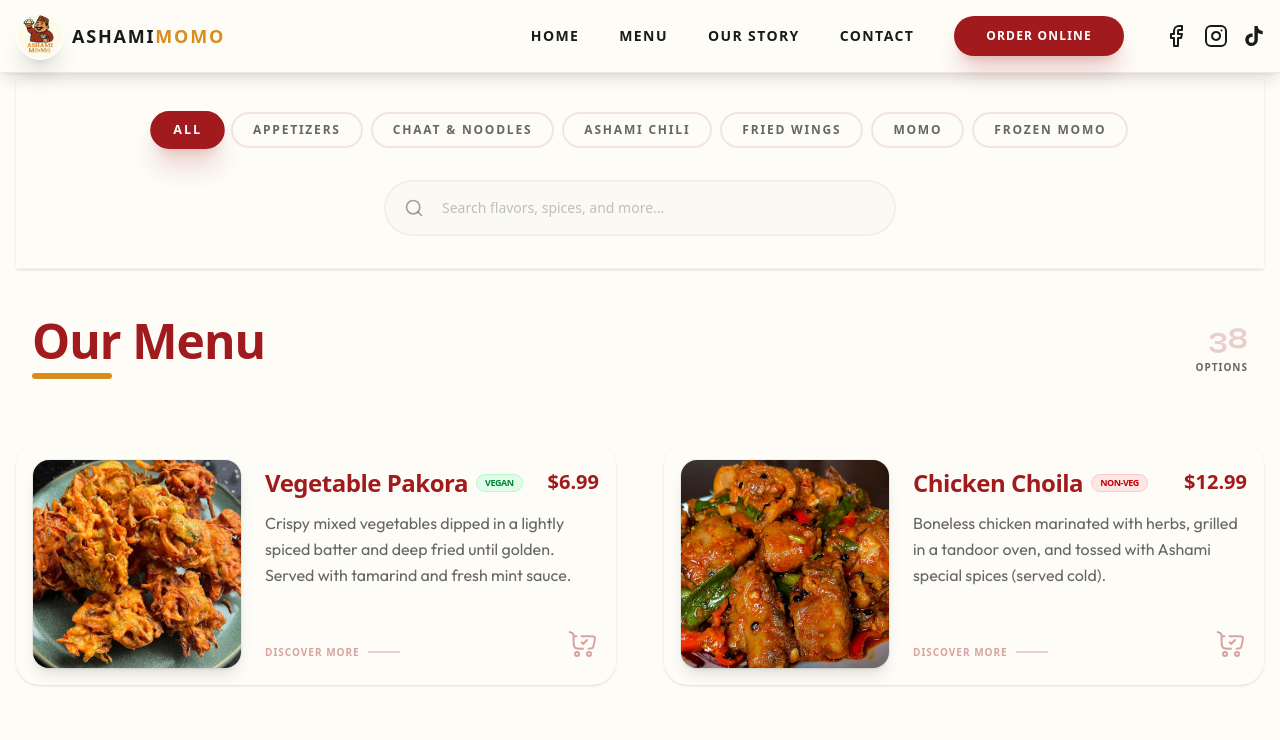
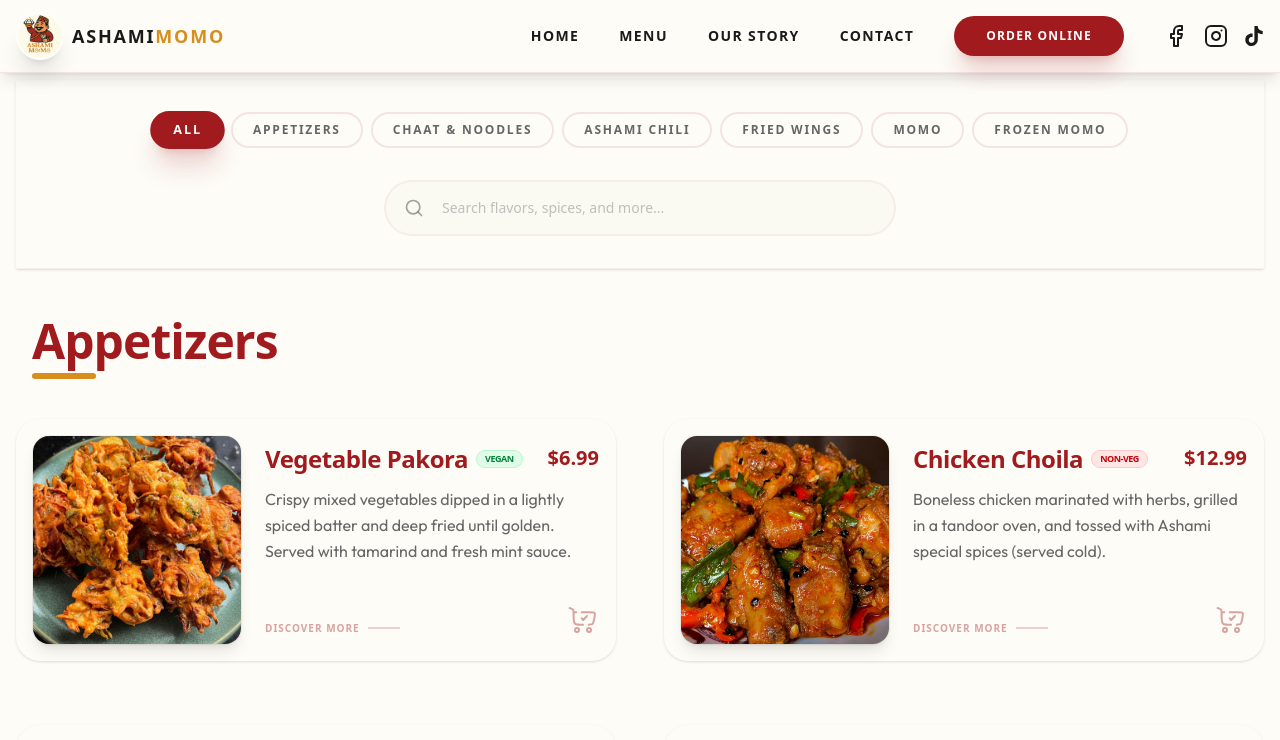
Before and after one commit to ashamimomo/asamimomo-web, a Next.js app: page /menu in a window 1280 px wide. Shown: the top 740 px of the page. Built offline with nearby package versions, Linux system fonts and the light colour scheme; grey boxes are pictures that could not be loaded; a web font is replaced by a local one.

Commit message:
feat: add category saparation for all category menu in menu page.

```diff
--- a/components/menu/MenuSection.tsx
+++ b/components/menu/MenuSection.tsx
@@ -65,6 +65,105 @@
     opacity: 0,
   }),
 };
+
+function MenuItemCard({
+  item,
+  index,
+  onClick,
+}: {
+  item: MenuItem;
+  index: number;
+  onClick: () => void;
+}) {
+  return (
+    <motion.div
+      initial={{ opacity: 0, y: 30 }}
+      whileInView={{ opacity: 1, y: 0 }}
+      viewport={{ once: true, margin: "-100px" }}
+      transition={{ duration: 0.6, delay: (index % 2) * 0.1 }}
+      className="group relative flex flex-col sm:flex-row gap-6 p-4 rounded-3xl hover:bg-muted/30 transition-all duration-500 cursor-pointer border border-transparent hover:border-primary/10 shadow-sm hover:shadow-xl hover:shadow-primary/5"
+      onClick={onClick}
+    >
+      {/* Image Section - Elegant Proportions */}
+      <div className="w-full sm:w-44 lg:w-52 aspect-square shrink-0 bg-muted relative overflow-hidden rounded-2xl shadow-lg ring-1 ring-black/5 transform transition-transform duration-700 group-hover:scale-[1.02]">
+        {item.image ? (
+          <Image
+            src={item.image}
+            alt={item.name}
+            fill
+            className="object-cover group-hover:scale-110 transition-transform duration-1000 ease-out"
+          />
+        ) : (
+          <div className="w-full h-full flex items-center justify-center bg-primary/5">
+            <span className="text-primary/20 font-black text-5xl uppercase select-none">
+              {item.name[0]}
+            </span>
+          </div>
+        )}
+        {/* Category Badge on Image */}
+        <div className="absolute bottom-3 left-3 flex gap-1.5">
+          {item.popular && (
+            <span className="bg-secondary/90 backdrop-blur-md text-white text-[8px] font-black uppercase px-2 py-0.5 rounded shadow-sm">
+              Popular
+            </span>
+          )}
+        </div>
+      </div>
+
+      {/* Content Section - Sophisticated Typography */}
+      <div className="flex-grow flex flex-col justify-between py-2">
+        <div className="space-y-3">
+          <div className="flex justify-between items-start gap-4">
+            <h3 className="text-xl md:text-2xl font-heading font-black text-foreground group-hover:text-primary transition-colors flex flex-wrap items-center gap-2 leading-tight">
+              {item.name}
+              {item.isVegan && (
+                <span className="text-[9px] uppercase font-black text-green-700 bg-green-100/80 px-2 py-0.5 rounded-full border border-green-200">
+                  Vegan
+                </span>
+              )}
+              {item.isVegetarian && !item.isVegan && (
+                <span className="text-[9px] uppercase font-black text-green-700 bg-green-100/80 px-2 py-0.5 rounded-full border border-green-200">
+                  Veg
+                </span>
+              )}
+              {!item.isVegan && !item.isVegetarian && (
+                <span className="text-[9px] uppercase font-black text-red-700 bg-red-100/80 px-2 py-0.5 rounded-full border border-red-200">
+                  Non-Veg
+                </span>
+              )}
+              {item.isSpicy && (
+                <span className="text-[9px] uppercase font-black text-red-700 bg-red-100/80 px-2 py-0.5 rounded-full border border-red-200">
+                  Spicy
+                </span>
+              )}
+            </h3>
+            <span className="text-xl font-black text-primary shrink-0 leading-none pt-1">
+              ${item.price}
+            </span>
+          </div>
+
+          <p className="text-muted-foreground text-base leading-relaxed font-sans line-clamp-3 group-hover:text-foreground transition-colors">
+            {item.description}
+          </p>
+        </div>
+
+        <div className="mt-6 flex items-end justify-between gap-4">
+          <div className="flex items-center gap-2 group/btn">
+            <span className="text-[10px] font-black uppercase tracking-widest text-primary/40 group-hover:text-primary transition-colors">
+              Discover More
+            </span>
+            <div className="w-8 h-[2px] bg-primary/20 group-hover:w-16 group-hover:bg-primary transition-all duration-500" />
+          </div>
+          <Link href="/contact">
+            <div className="w-8 h-8 hover:w-8.5 hover:h-8.5 text-primary/40 hover:text-red-700 transition-all duration-100">
+              <OrderIcon />
+            </div>
+          </Link>
+        </div>
+      </div>
+    </motion.div>
+  );
+}
 
 export default function MenuSection() {
   const [[categoryPage, direction], setCategoryPage] = useState([0, 0]);
@@ -232,10 +331,11 @@
 
         {/* Creative Menu Grid - 2 Column for Laptop */}
         <div className="max-w-7xl mx-auto">
+          {activeCategory !== "All" && (
             <div className="flex items-end justify-between mb-16 px-4">
               <div className="space-y-2">
                 <h2 className="block text-4xl md:text-5xl font-heading font-black text-primary tracking-tight">
-                {activeCategory === "All" ? "Our Menu" : activeCategory}
+                  {activeCategory}
                 </h2>
                 <div className="h-1.5 w-20 bg-secondary rounded-full" />
               </div>
@@ -248,101 +348,56 @@
                 </span>
               </div>
             </div>
+          )}
 
+          {activeCategory === "All" ? (
+            <div className="space-y-24">
+              {MENU_CATEGORIES.map((category) => {
+                const categoryItems = filteredItems.filter(
+                  (item) => item.category === category
+                );
+                if (categoryItems.length === 0) return null;
+
+                return (
+                  <div key={category} className="space-y-10">
+                    <div className="space-y-2 px-4">
+                      <h2 className="block text-4xl md:text-5xl font-heading font-black text-primary tracking-tight">
+                        {category}
+                      </h2>
+                      <div className="h-1.5 w-16 bg-secondary rounded-full" />
+                    </div>
                     <div className="grid grid-cols-1 lg:grid-cols-2 gap-x-12 gap-y-16">
-            {filteredItems.map((item, index) => (
-              <motion.div
+                      {categoryItems.map((item, index) => (
+                        <MenuItemCard
                           key={item.id}
-                initial={{ opacity: 0, y: 30 }}
-                whileInView={{ opacity: 1, y: 0 }}
-                viewport={{ once: true, margin: "-100px" }}
-                transition={{ duration: 0.6, delay: (index % 2) * 0.1 }}
-                className="group relative flex flex-col sm:flex-row gap-6 p-4 rounded-3xl hover:bg-muted/30 transition-all duration-500 cursor-pointer border border-transparent hover:border-primary/10 shadow-sm hover:shadow-xl hover:shadow-primary/5"
+                          item={item}
+                          index={index}
                           onClick={() => {
                             setSelectedItem(item);
                             setIsModalOpen(true);
                           }}
-              >
-                {/* Image Section - Elegant Proportions */}
-                <div className="w-full sm:w-44 lg:w-52 aspect-square shrink-0 bg-muted relative overflow-hidden rounded-2xl shadow-lg ring-1 ring-black/5 transform transition-transform duration-700 group-hover:scale-[1.02]">
-                  {item.image ? (
-                    <Image
-                      src={item.image}
-                      alt={item.name}
-                      fill
-                      className="object-cover group-hover:scale-110 transition-transform duration-1000 ease-out"
                         />
+                      ))}
+                    </div>
+                  </div>
+                );
+              })}
+            </div>
           ) : (
-                    <div className="w-full h-full flex items-center justify-center bg-primary/5">
-                      <span className="text-primary/20 font-black text-5xl uppercase select-none">
-                        {item.name[0]}
-                      </span>
+            <div className="grid grid-cols-1 lg:grid-cols-2 gap-x-12 gap-y-16">
+              {filteredItems.map((item, index) => (
+                <MenuItemCard
+                  key={item.id}
+                  item={item}
+                  index={index}
+                  onClick={() => {
+                    setSelectedItem(item);
+                    setIsModalOpen(true);
+                  }}
+                />
+              ))}
             </div>
           )}
-                  {/* Category Badge on Image */}
-                  <div className="absolute bottom-3 left-3 flex gap-1.5">
-                    {item.popular && (
-                      <span className="bg-secondary/90 backdrop-blur-md text-white text-[8px] font-black uppercase px-2 py-0.5 rounded shadow-sm">
-                        Popular
-                      </span>
-                    )}
-                  </div>
-                </div>
-
-                {/* Content Section - Sophisticated Typography */}
-                <div className="flex-grow flex flex-col justify-between py-2">
-                  <div className="space-y-3">
-                    <div className="flex justify-between items-start gap-4">
-                      <h3 className="text-xl md:text-2xl font-heading font-black text-foreground group-hover:text-primary transition-colors flex flex-wrap items-center gap-2 leading-tight">
-                        {item.name}
-                        {item.isVegan && (
-                          <span className="text-[9px] uppercase font-black text-green-700 bg-green-100/80 px-2 py-0.5 rounded-full border border-green-200">
-                            Vegan
-                          </span>
-                        )}
-                        {item.isVegetarian && !item.isVegan && (
-                          <span className="text-[9px] uppercase font-black text-green-700 bg-green-100/80 px-2 py-0.5 rounded-full border border-green-200">
-                            Veg
-                          </span>
-                        )}
-                        {!item.isVegan && !item.isVegetarian && (
-                          <span className="text-[9px] uppercase font-black text-red-700 bg-red-100/80 px-2 py-0.5 rounded-full border border-red-200">
-                            Non-Veg
-                          </span>
-                        )}
-                        {item.isSpicy && (
-                          <span className="text-[9px] uppercase font-black text-red-700 bg-red-100/80 px-2 py-0.5 rounded-full border border-red-200">
-                            Spicy
-                          </span>
-                        )}
-                      </h3>
-                      <span className="text-xl font-black text-primary shrink-0 leading-none pt-1">
-                        ${item.price}
-                      </span>
-                    </div>
-
-                    <p className="text-muted-foreground text-base leading-relaxed font-sans line-clamp-3 group-hover:text-foreground transition-colors">
-                      {item.description}
-                    </p>
-                  </div>
-
-                  <div className="mt-6 flex items-end justify-between gap-4">
-                    <div className="flex items-center gap-2 group/btn">
-                      <span className="text-[10px] font-black uppercase tracking-widest text-primary/40 group-hover:text-primary transition-colors">
-                        Discover More
-                      </span>
-                      <div className="w-8 h-[2px] bg-primary/20 group-hover:w-16 group-hover:bg-primary transition-all duration-500" />
-                    </div>
-                    <Link href="/contact">
-                      <div className="w-8 h-8 hover:w-8.5 hover:h-8.5 text-primary/40 hover:text-red-700 transition-all duration-100">
-                        <OrderIcon />
-                      </div>
-                    </Link>
-                  </div>
-                </div>
-              </motion.div>
-            ))}
-          </div>
 
           {filteredItems.length === 0 && (
             <div className="text-center py-32 bg-muted/20 rounded-3xl border-2 border-dashed border-border">
```
Lines whose indentation alone changed are shown as unchanged.
